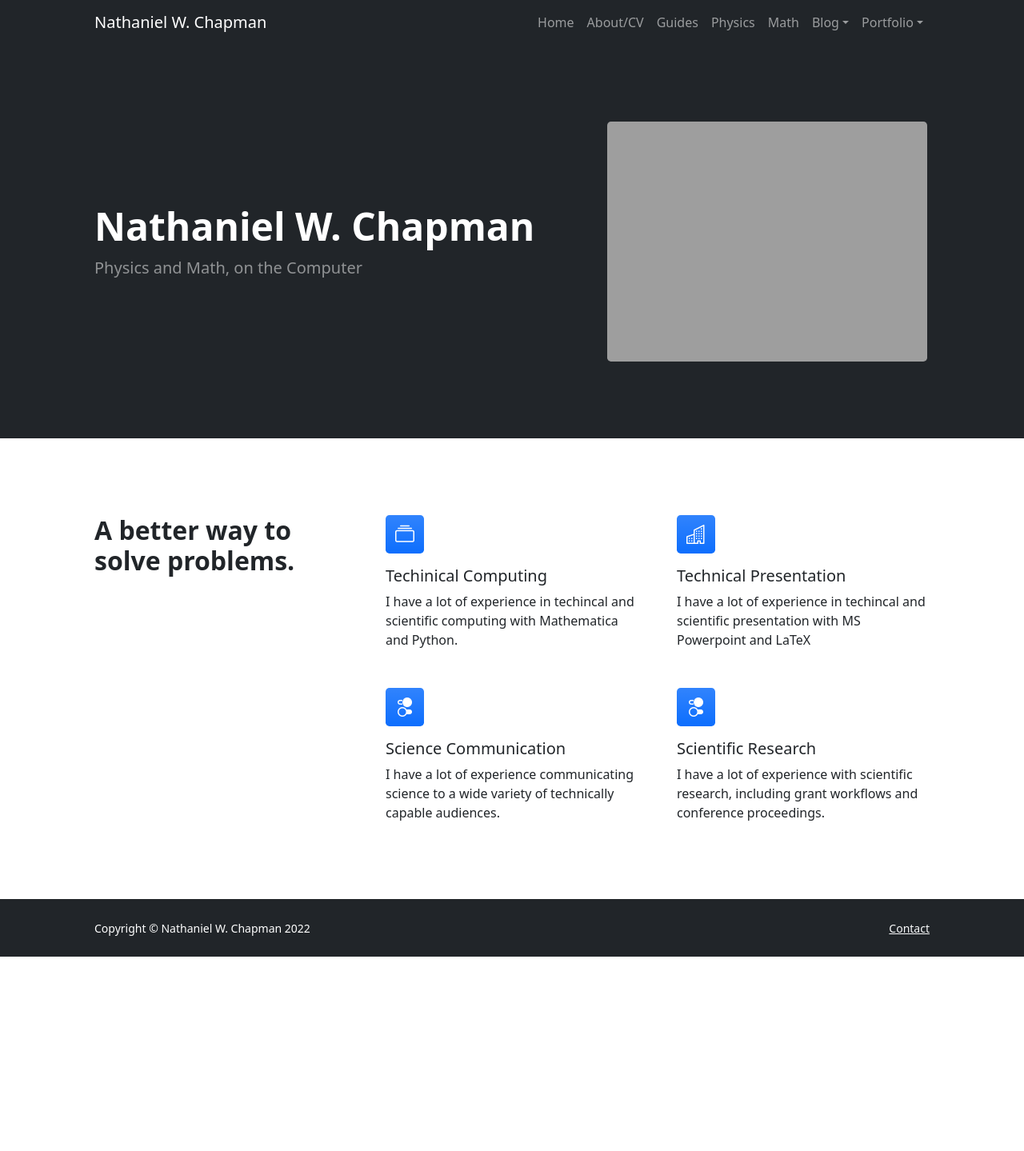
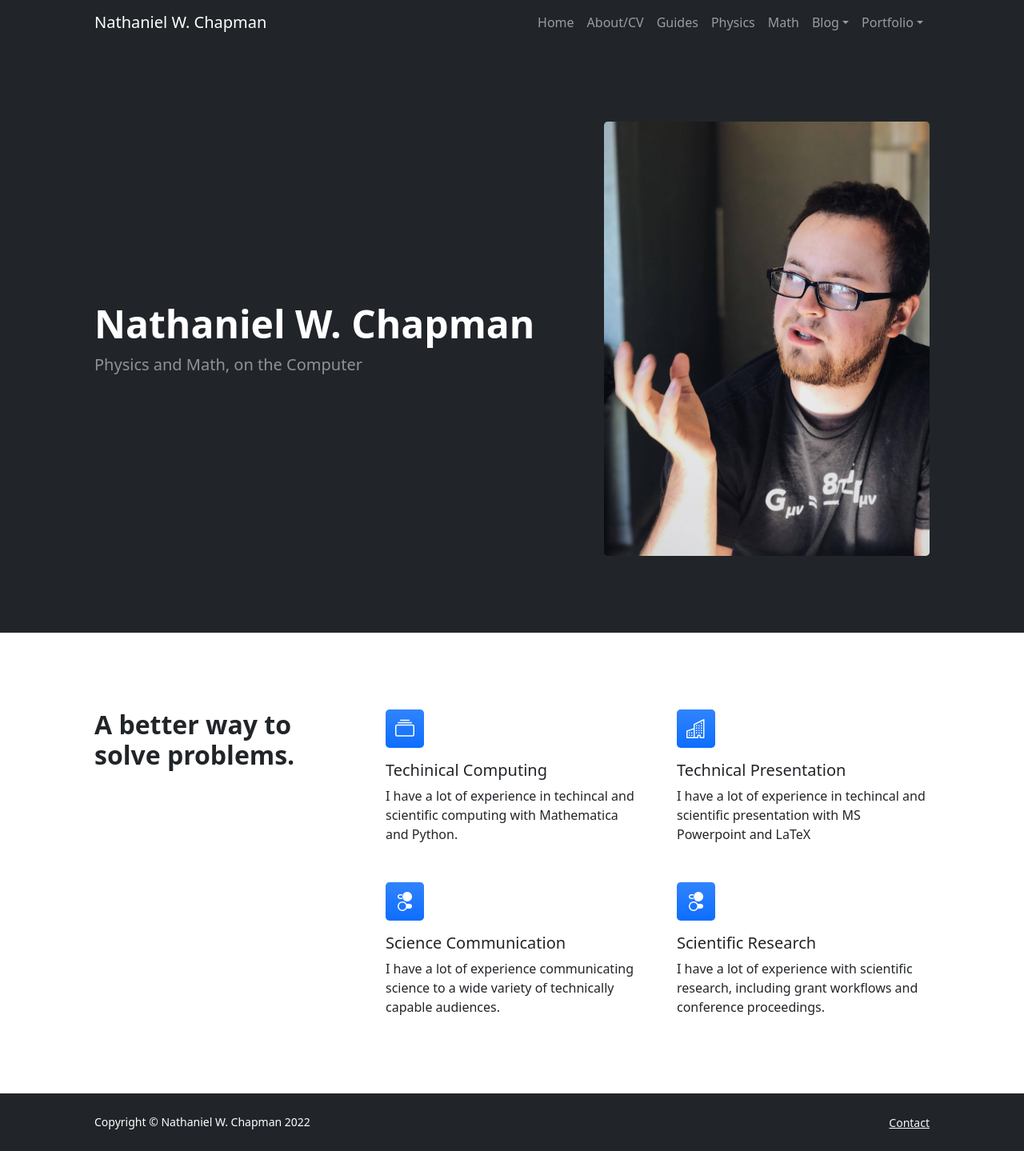
Before and after one commit to NonDairyNeutrino/nondairyneutrino.github.io, a Jekyll site: the page docs/index.html, which Jekyll copies as it is, in a window 1280 px wide. Shown: the whole page at 80% size. Built offline with Jekyll 4.4.1, drawn with Linux system fonts in a browser that asks for light colours; before the commit the page ends 1196 px from its top, so only the background shows below that.

Commit message:
move profile pic to assets folder

```diff
--- a/docs/index.html
+++ b/docs/index.html
@@ -59,7 +59,7 @@
                                 </div> -->
                             </div>
                         </div>
-                        <div class="col-xl-5 col-xxl-6 d-none d-xl-block text-center"><img class="img-fluid rounded-3 my-5" src="https://nondairyneutrino.github.io/profile.jpg" alt="..." /></div>
+                        <div class="col-xl-5 col-xxl-6 d-none d-xl-block text-center"><img class="img-fluid rounded-3 my-5" src="assets/profile.jpg" alt="..." /></div>
                     </div>
                 </div>
             </header>
```
Also changed, not shown: docs/assets/profile.jpg (renamed from docs/profile.jpg).
